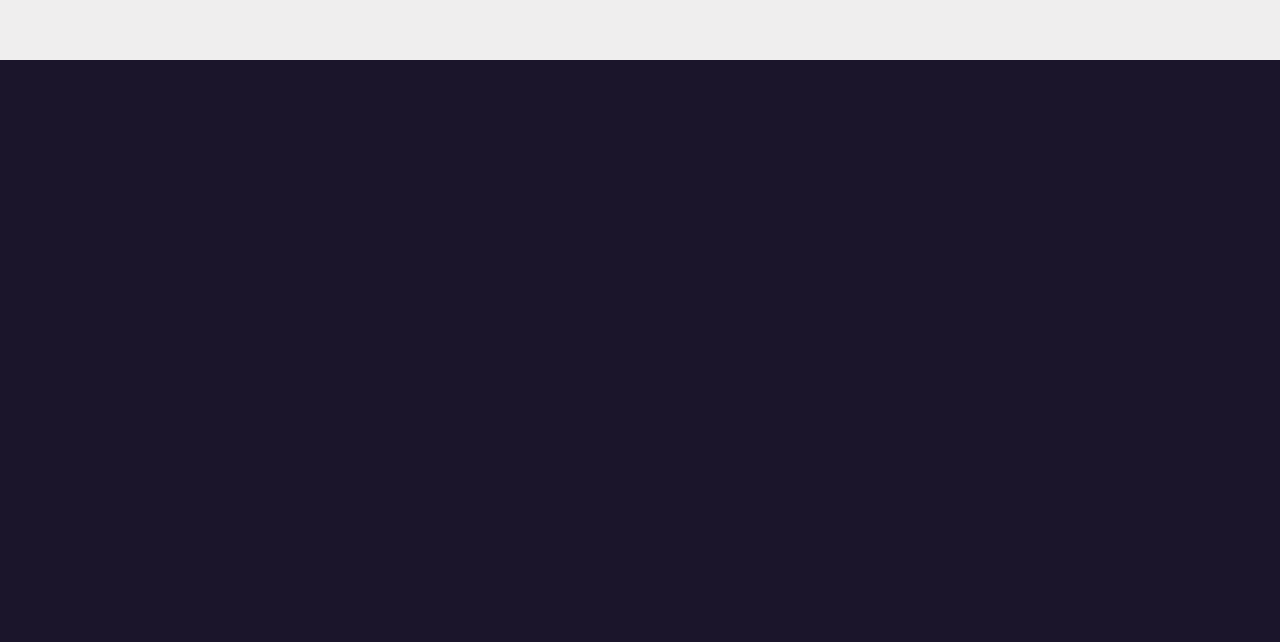
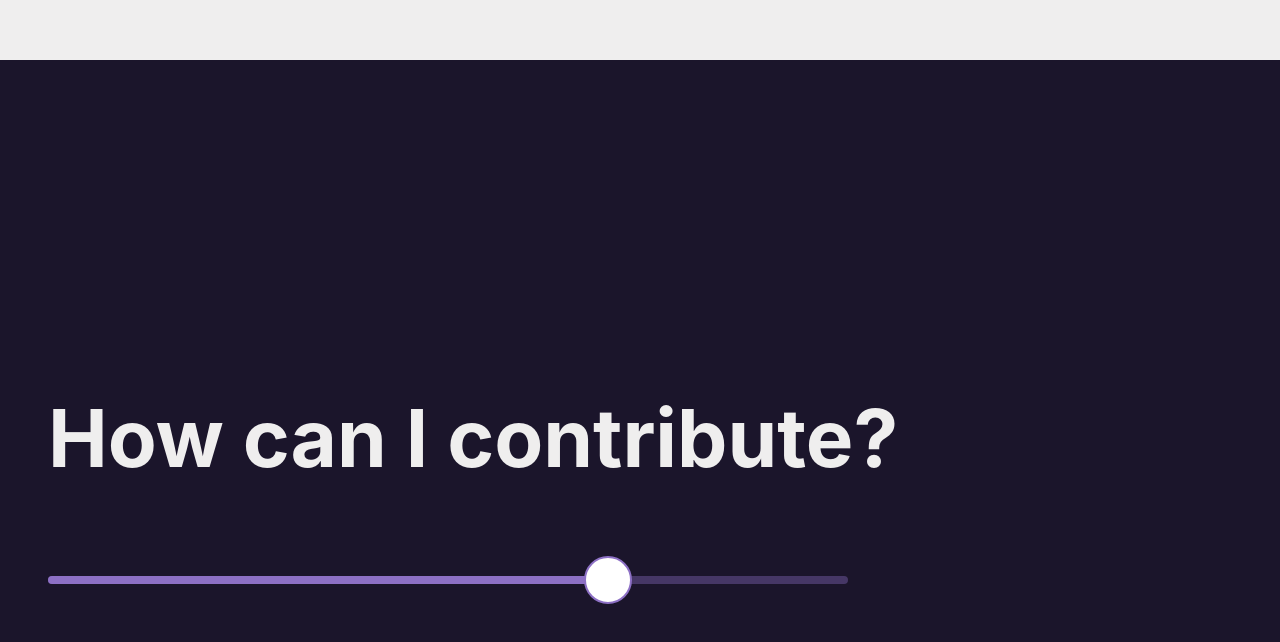
Before and after one commit to chk904904/bgea-project, a React (Create React App) app: page / in a window 1280 px wide. Shown: the part 1572-2214 px from the top of the page. Before the commit the page ends 1632 px from the top, so only its background shows below. Built offline with nearby package versions, Linux system fonts and the light colour scheme.

Commit message:
add slider section

```diff
--- a/src/App.js
+++ b/src/App.js
@@ -1,4 +1,5 @@
 import React from 'react';
+import Contribute from './components/Contribute';
 import Slogan from './components/Slogan';
 import Story from './components/Story';
 import logo from './logo.svg';
@@ -8,6 +9,7 @@ function App() {
     <>
       <Slogan />
       <Story />
+      <Contribute />
     </>
   );
 }
--- /dev/null
+++ b/src/components/Contribute.js
@@ -0,0 +1,20 @@
+import React from 'react';
+import ContinuousSlider from './Slider';
+
+export default function Contribute() {
+  return (
+    <div
+      style={{
+        height: '90vh',
+        margin: 0,
+        display: 'flex',
+        flexDirection: 'column',
+        justifyContent: 'center',
+        padding: '3rem',
+      }}
+    >
+      <h1>How can I contribute?</h1>
+      <ContinuousSlider />
+    </div>
+  );
+}
--- /dev/null
+++ b/src/components/Slider.js
@@ -0,0 +1,73 @@
+import React from 'react';
+import PropTypes from 'prop-types';
+import { withStyles, makeStyles } from '@material-ui/core/styles';
+import Slider from '@material-ui/core/Slider';
+import Typography from '@material-ui/core/Typography';
+import Tooltip from '@material-ui/core/Tooltip';
+
+const useStyles = makeStyles((theme) => ({
+  root: {
+    width: 300 + theme.spacing(3) * 2,
+  },
+  margin: {
+    height: theme.spacing(3),
+  },
+}));
+
+function ValueLabelComponent(props) {
+  const { children, open, value } = props;
+
+  return (
+    <Tooltip open={open} enterTouchDelay={0} placement="top" title={value}>
+      {children}
+    </Tooltip>
+  );
+}
+
+ValueLabelComponent.propTypes = {
+  children: PropTypes.element.isRequired,
+  open: PropTypes.bool.isRequired,
+  value: PropTypes.number.isRequired,
+};
+
+const PrettoSlider = withStyles({
+  root: {
+    color: '#8d70c5',
+    height: 8,
+    width: 800,
+  },
+  thumb: {
+    height: 48,
+    width: 48,
+    backgroundColor: '#fff',
+    border: '2px solid currentColor',
+    marginTop: -20,
+    marginLeft: -24,
+    '&:focus, &:hover, &$active': {
+      boxShadow: 'inherit',
+    },
+  },
+  active: {},
+  valueLabel: {
+    left: 'calc(-50% + 28px)',
+  },
+  track: {
+    height: 8,
+    borderRadius: 4,
+  },
+  rail: {
+    height: 8,
+    borderRadius: 4,
+  },
+})(Slider);
+
+export default function ContinuousSlider() {
+  const classes = useStyles();
+
+  return (
+    <div className={classes.root}>
+      <div className={classes.margin} />
+      <PrettoSlider valueLabelDisplay="auto" aria-label="pretto slider" defaultValue={70} />
+    </div>
+  );
+}
```
